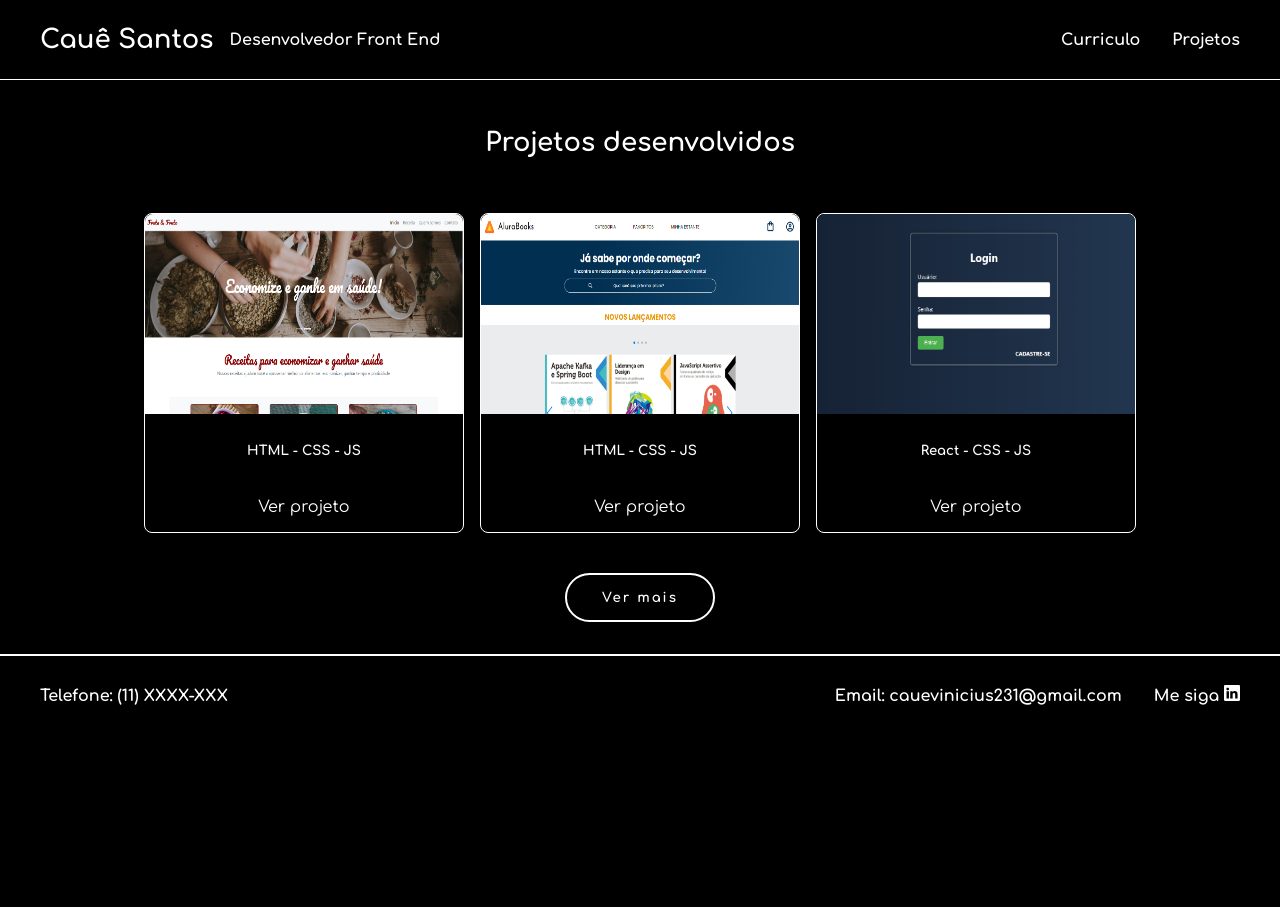
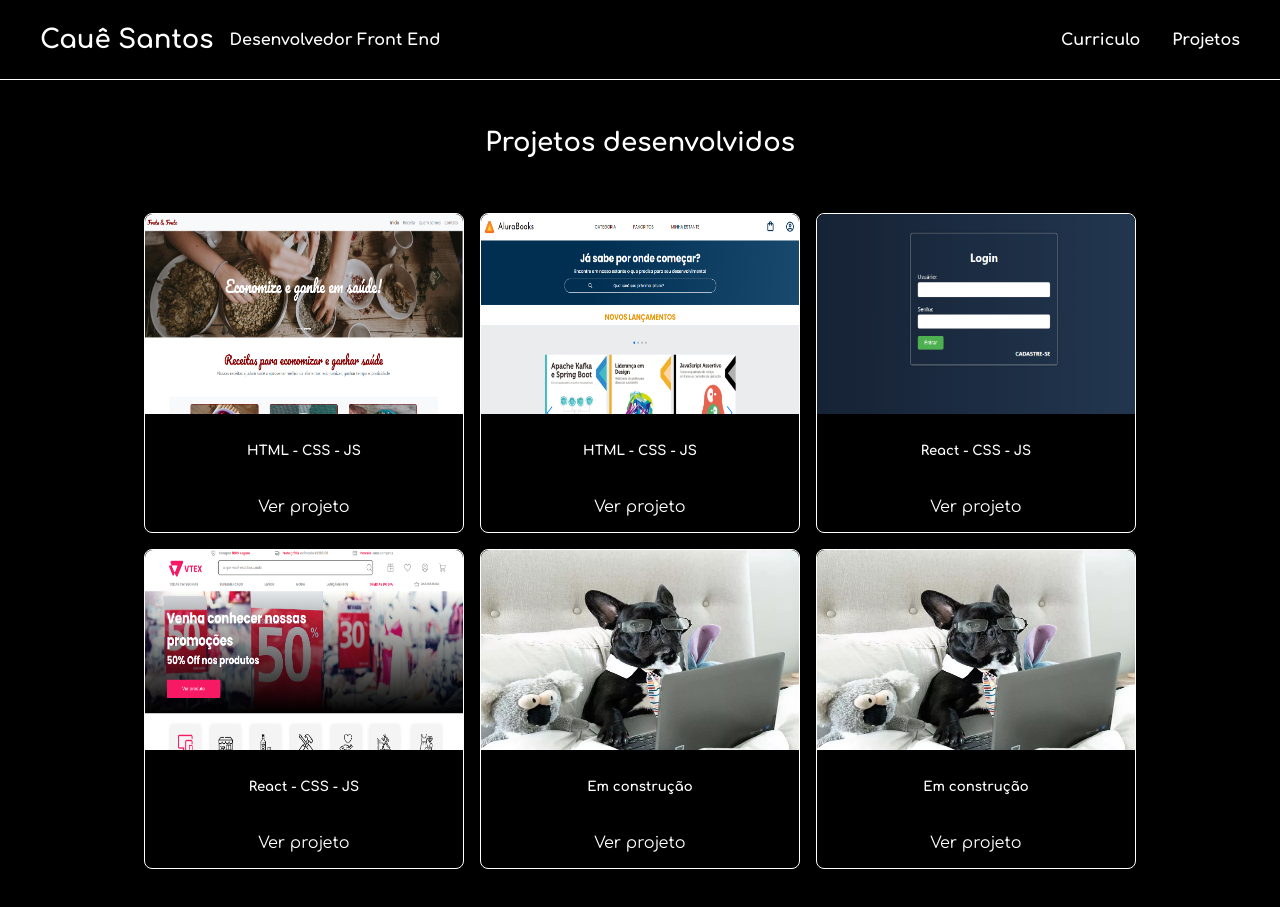
Before and after one commit to Caue23/portifolio, a Next.js app: page /projetos in a window 1280 px wide. Shown: the top 907 px of the page. Before the commit the page ends 800 px from the top, so only its background shows below. Built offline with nearby package versions, Linux system fonts and the light colour scheme; a web font is replaced by a local one.

Commit message:
atualizacao

```diff
--- a/package.json
+++ b/package.json
@@ -20,6 +20,7 @@
     "next": "13.1.2",
     "react": "18.2.0",
     "react-dom": "18.2.0",
+    "react-ga": "^3.3.1",
     "react-icons": "^4.7.1",
     "sass": "^1.57.1",
     "typescript": "4.9.4"
--- /dev/null
+++ b/src/analytics.js
@@ -0,0 +1,21 @@
+import ReactGA from 'react-ga';
+
+export const initGA = () => {
+  ReactGA.initialize('G-R8T58XFVYE');
+};
+
+export const logPageView = () => {
+  ReactGA.pageview(window.location.pathname + window.location.search);
+};
+
+export const logEvent = (category, action, label) => {
+  ReactGA.event({
+    category,
+    action,
+    label,
+  });
+};
+
+export const logException = (description, fatal = false) => {
+  ReactGA.exception({ description, fatal });
+};
--- a/src/components/Footer/index.tsx
+++ b/src/components/Footer/index.tsx
@@ -6,7 +6,7 @@ export  function Footer () {
     return(
         <header className={styles.headerContainer}>
         <div className={styles.headerContent}>
-            <text>Telefone: (11) XXXX-XXX</text>
+            <text>Telefone: (11) 9607-79234</text>
           <nav className={styles.navContent}>
               <a>Email: cauevinicius231@gmail.com</a>
               <a href="https://www.linkedin.com/in/cauê-santos-1126b2149">Me siga <BsLinkedin /></a>
--- a/src/pages/_app.tsx
+++ b/src/pages/_app.tsx
@@ -1,15 +1,25 @@
-import '../styles/globals.scss'
-import type { AppProps } from 'next/app'
-import { Header } from '../components/Header'
-import { Footer } from '../components/Footer'
+import React, { useEffect } from 'react';
+import { initGA, logPageView } from '../analytics';
+import '../styles/globals.scss';
+import type { AppProps } from 'next/app';
+import { Header } from '../components/Header';
+import { Footer } from '../components/Footer';
 
-export default function App({ Component, pageProps }: AppProps) {
+function MyApp({ Component, pageProps }: AppProps) {
+  useEffect(() => {
+    initGA(); // Inicializa o Google Analytics
+    logPageView(); // Registra a exibição da página inicial
+
+    // Você também pode registrar outros eventos ou exceções usando as funções logEvent() e logException()
+  }, []);
 
   return (
-  <>
-    <Header/>
-    <Component {...pageProps} />
-    <Footer/>
-  </>
-  )
+    <>
+      <Header/>
+      <Component {...pageProps} />
+      <Footer/>
+    </>
+  );
 }
+
+export default MyApp;
--- a/src/pages/projetos/index.tsx
+++ b/src/pages/projetos/index.tsx
@@ -5,12 +5,15 @@ const fixo = [
     { ID: 1, nome: 'HTML - CSS - JS', site: 'https://fruta-fruto-umber.vercel.app/', src:'/image/fruta.png' },
     { ID: 2, nome: 'HTML - CSS - JS', site: 'https://alura-books-liard.vercel.app/', src:'/image/AluraBooks.png' },
     { ID: 3, nome: 'React - CSS - JS', site: 'https://integracao-de-api-one.vercel.app/', src:'/image/todo.png' },
+    { ID: 4, nome: 'React - CSS - JS', site: 'https://teste-front-end-jr-two.vercel.app/', src:'/image/e-commerce.png' },
+    { ID: 5, nome: 'Em construção', site: '', src:'/image/digitando.webp'  },
+    { ID: 6, nome: 'Em construção', site: '', src:'/image/digitando.webp' },
 ]
 
 const certificados = [
     { ID: 7, nome: 'Em construção', site: '', src:'/image/digitando.webp'  },
     { ID: 8, nome: 'Em construção', site: '', src:'/image/digitando.webp' },
-    { ID: 8, nome: 'Em construção', site: '', src:'/image/digitando.webp' },
+    { ID: 9, nome: 'Em construção', site: '', src:'/image/digitando.webp' },
 ]
 export default function Curriculo() {
     const [show, setShow] = useState(false)
--- a/tsconfig.json
+++ b/tsconfig.json
@@ -19,6 +19,6 @@
       "@/*": ["./*"]
     }
   },
-  "include": ["next-env.d.ts", "**/*.ts", "**/*.tsx"],
+  "include": ["next-env.d.ts", "**/*.ts", "**/*.tsx", "src/analytics.js"],
   "exclude": ["node_modules"]
 }
```
Also changed, not shown: public/image/e-commerce.png (added), 1 other file (tests, documents, lock files or other folders).
